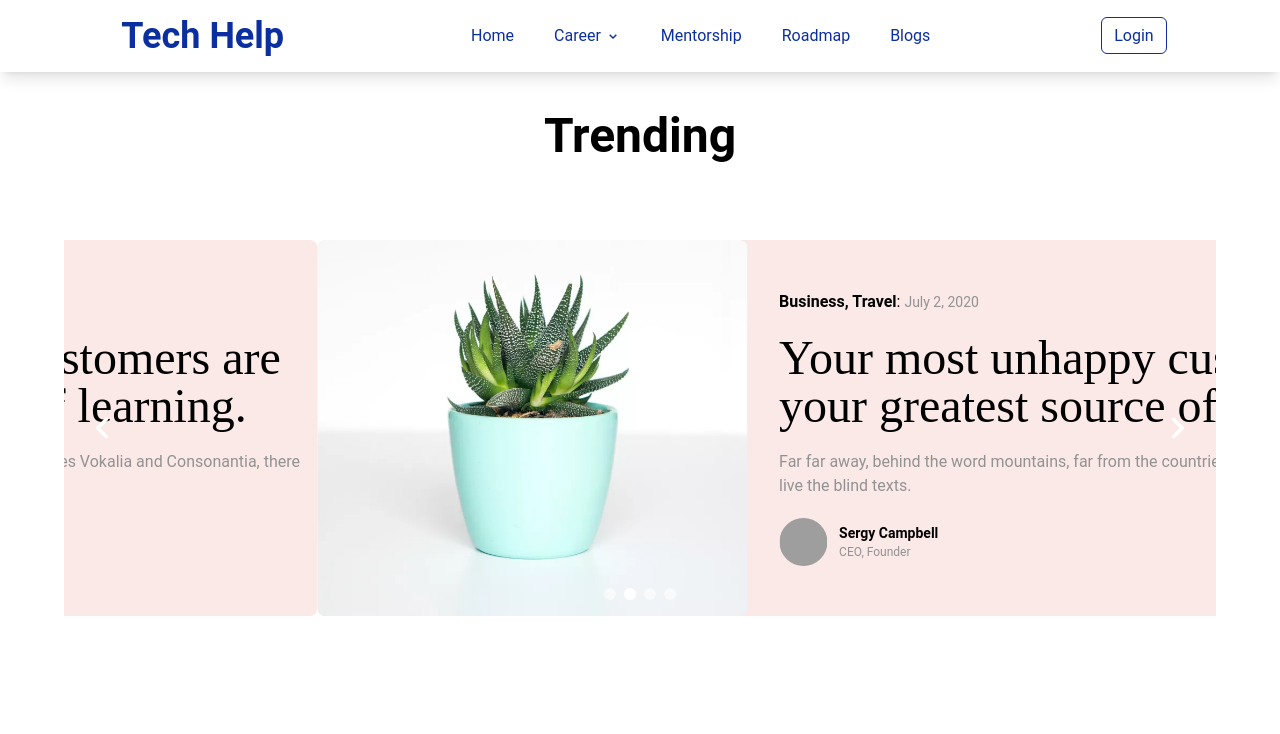
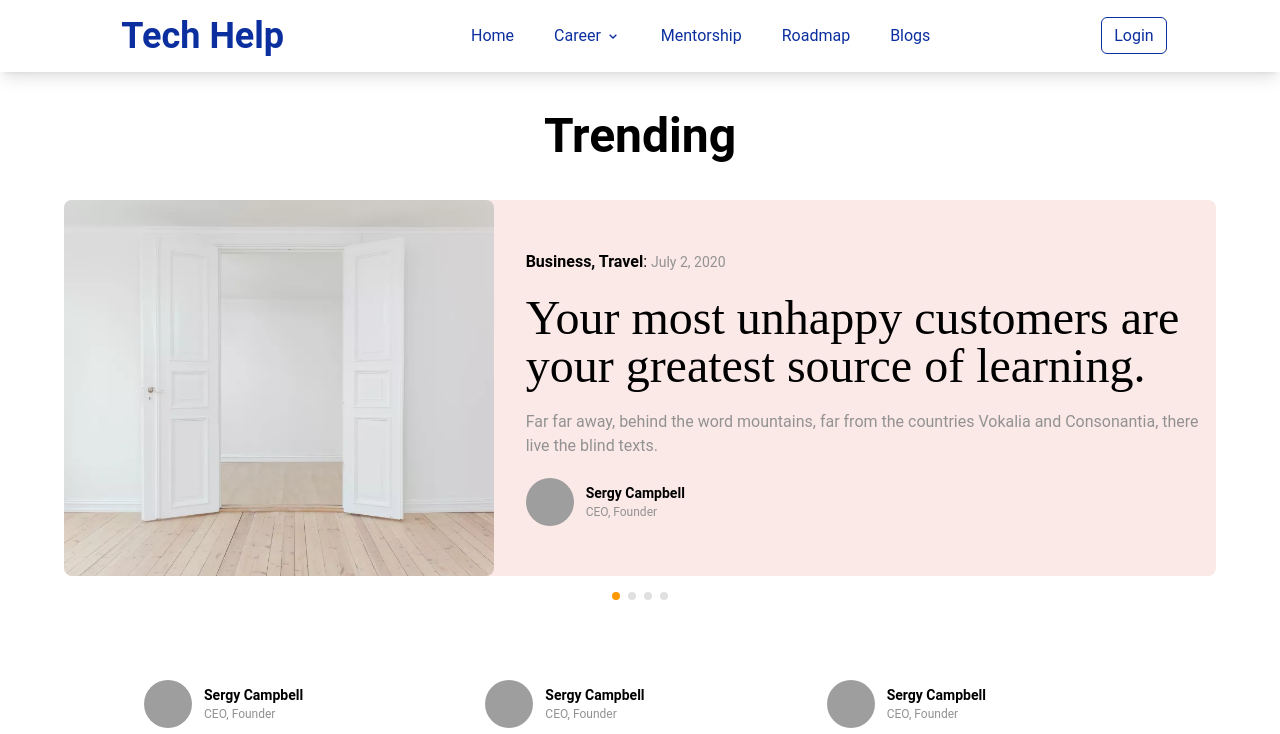
Before and after one commit to mdmonauwarulislam/Tech_Help_Frontend, a React (Vite) app: page /blog in a window 1280 px wide. Shown: the top 734 px of the page. Built offline with nearby package versions, Linux system fonts and the light colour scheme; grey boxes are pictures that could not be loaded.

Commit message:
adding the blog and fix the blog

```diff
--- a/src/pages/Blog.jsx
+++ b/src/pages/Blog.jsx
@@ -1,4 +1,4 @@
-import React, { useState ,useEffect} from "react";
+import React, { useEffect, useState } from "react";
 import { Carousel } from "@material-tailwind/react";
 import CarouselCard from "../components/Blog/CarouselCard";
 import C1 from "../assets/C1.webp";
@@ -11,7 +11,6 @@ import BlogCard from "../components/Blog/BlogCard";
 import CategoryBlogPost from "../components/Blog/CategoryBlogPost";
 import SubscribeCard from "../components/Blog/SubscribeCard";
 import Footer from "../components/Blog/Footer";
-
 const items = [
   {
     blogImage: C1,
@@ -62,7 +61,6 @@ const items = [
     userRole: "CEO, Founder",
   },
 ];
-
 const cardItems = [
   {
     blogImage: C5,
@@ -137,7 +135,6 @@ const cardItems = [
     userRole: "CEO, Founder",
   },
 ];
-
 const Blog = () => {
   const [currentIndex, setCurrentIndex] = useState(0);
   const [isExiting, setIsExiting] = useState(false);
@@ -151,11 +148,19 @@ const Blog = () => {
     }, 500);
   };
 
+  const handlePrevSlide = () => {
+    setIsExiting(true);
+    setTimeout(() => {
+      setCurrentIndex((prevIndex) => (prevIndex - 1 + totalItems) % totalItems);
+      setIsExiting(false);
+    }, 500);
+  };
+
   // Handle autoplay
   useEffect(() => {
     const interval = setInterval(() => {
       handleNextSlide();
-
+      handlePrevSlide();
     }, 4000);
 
     return () => clearInterval(interval);
@@ -163,26 +168,37 @@ const Blog = () => {
 
   return (
     <div>
-      {/* heading  */}
       <div className="flex justify-center items-center py-10">
         <h1 className="text-center text-5xl text-[#000000] font-bold">
           Trending
         </h1>
       </div>
+      <div className="relative carousel px-16">
+        <div
+          className={`transition-opacity duration-500 ease-linear flex justify-center ${
+            isExiting ? "opacity-0" : "opacity-100"
+          }`}
+        >
+          <CarouselCard {...items[currentIndex]} />
+        </div>
 
-      {/* blog carousel  */}
-      <div className="carousel px-16 py-10">
-        <Carousel
-          transition={{ duration: 2 }}
-          autoplay={true}
-          indicators={true}
-        >
-          {items.map((item, index) => (
-            <div key={index} className="flex justify-center">
-              <CarouselCard {...item} />
-            </div>
+        {/* Indicators */}
+        <div className="flex justify-center mt-4">
+          {items.map((_, index) => (
+            <span
+              key={index}
+              className={`h-2 w-2 rounded-full mx-1 cursor-pointer ${
+                currentIndex === index ? "bg-orange-500" : "bg-gray-300"
+              }`}
+              onClick={() => {
+                setIsExiting(true);
+                setTimeout(() => {
+                  setCurrentIndex(index);
+                  setIsExiting(false);
+                }, 500);
+              }}
+            ></span>
           ))}
-        </Carousel>
         </div>
         {/* blog card  */}
         <div className="px-16 py-10 flex flex-wrap justify-between">
@@ -251,6 +267,7 @@ const Blog = () => {
           <Footer />
         </div>
       </div>
+    </div>
   );
 };
 
```
Lines whose indentation alone changed are shown as unchanged.
